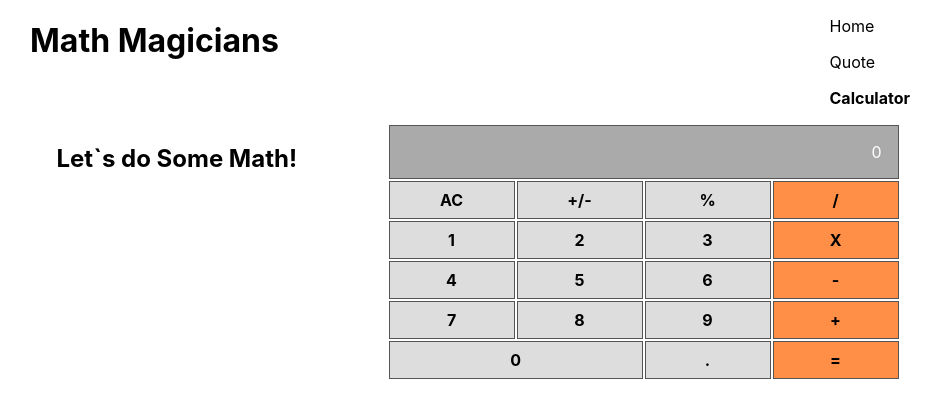
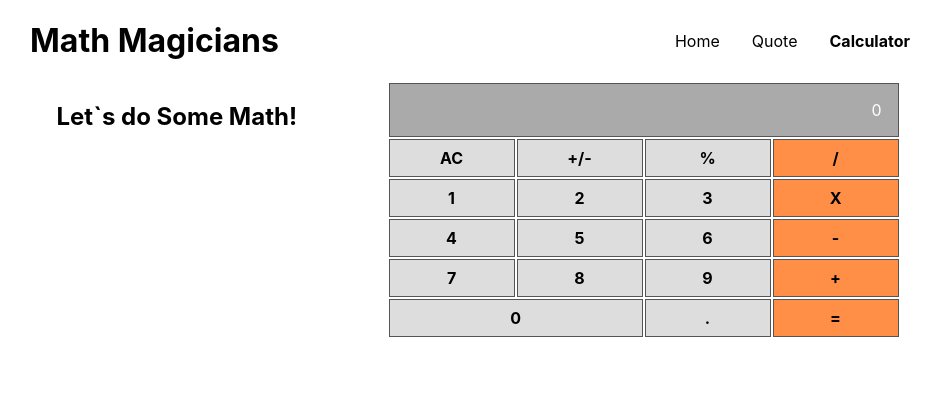
Before and after one commit to carlosmuerto/Math-Magicians, a React (Create React App) app: page /#/calculator in a window 1280 px wide. Shown: the top 418 px of the page, without its empty margins (162-1103 px from the left). Built offline with nearby package versions, Linux system fonts and the light colour scheme.

Commit message:
fix nav header

```diff
--- a/src/presentation/components/Header/Header.jsx
+++ b/src/presentation/components/Header/Header.jsx
@@ -6,7 +6,6 @@ const Header = ({ links }) => (
   <header className="app-header">
     <h1 data-testid="title">Math Magicians</h1>
     <nav data-testid="nav">
-      <div key={`NavLinkTo${links.text}`}>
       {links.map((link) => (
         <div key={`NavLinkTo${link.text}`}>
           <NavLink
@@ -20,7 +19,6 @@ const Header = ({ links }) => (
           </NavLink>
         </div>
       ))}
-      </div>
     </nav>
   </header>
 );
```
Lines whose indentation alone changed are shown as unchanged.
